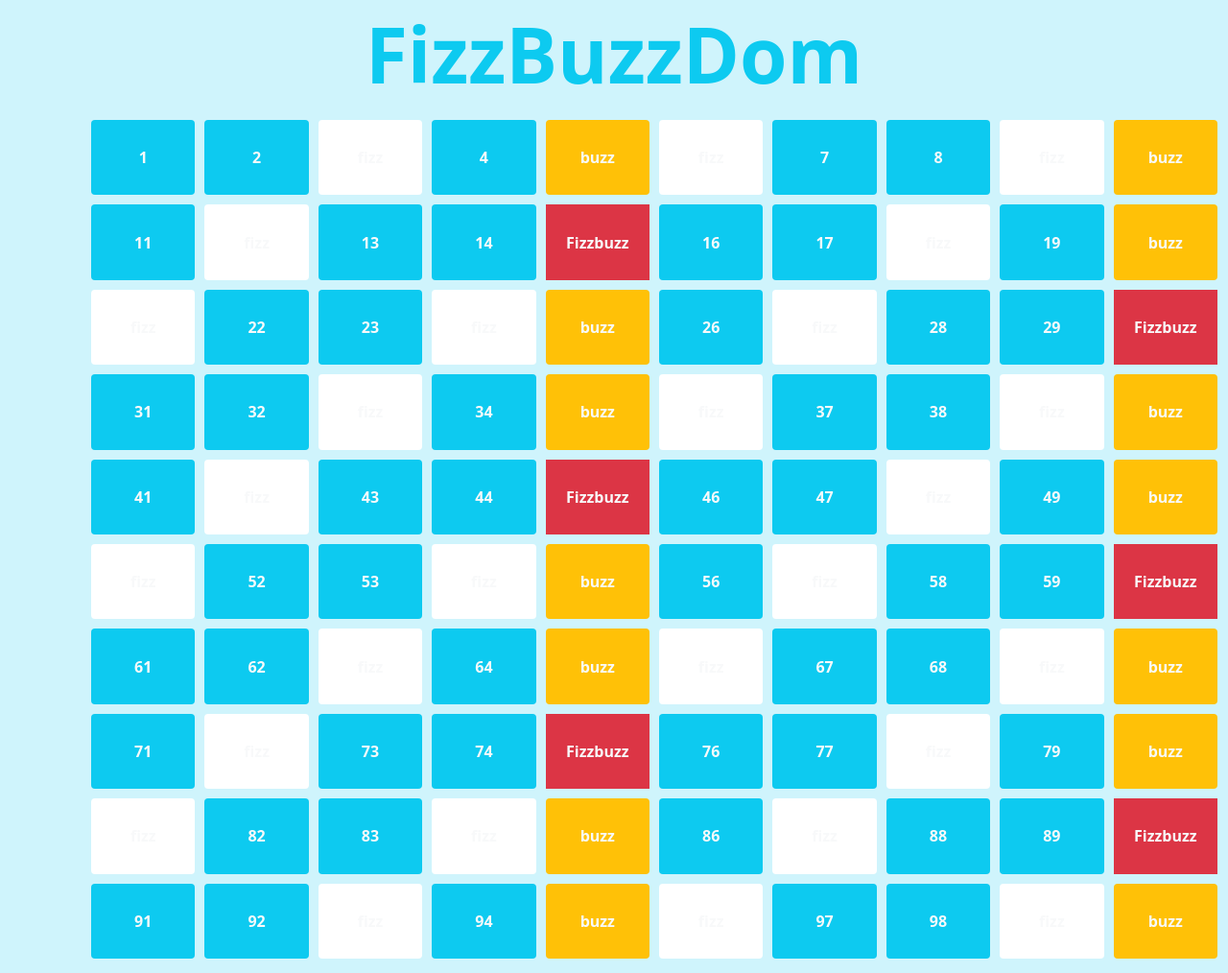
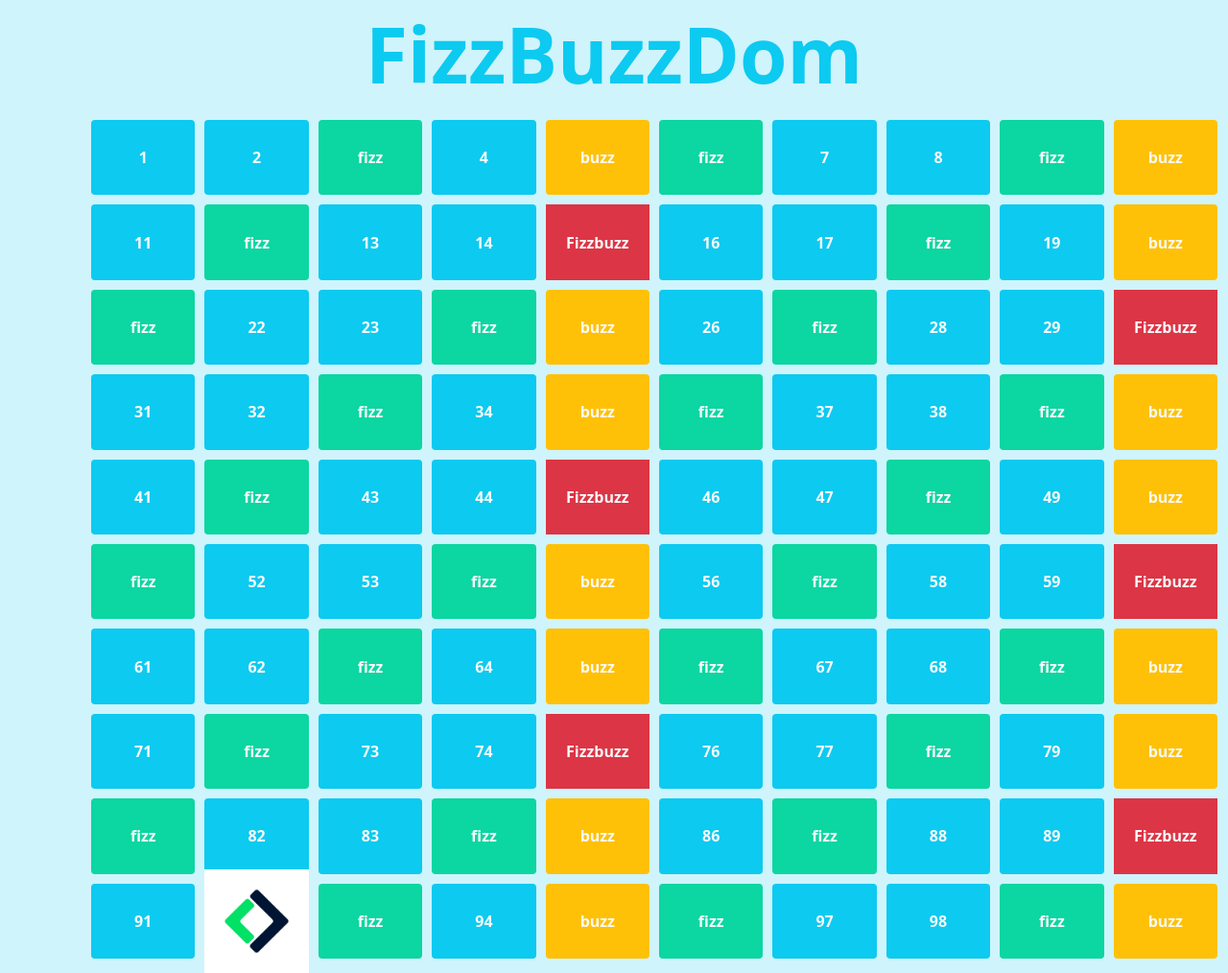
Before and after one commit to GiuseppeIndomenico/js-fizzbuzz, a plain HTML site: page index.html in a window 1280 px wide. Shown: the whole page at 96% size. Drawn offline with nearby package versions, Linux system fonts and the light colour scheme.

Commit message:
inside joke class #92

```diff
--- a/JS/script.js
+++ b/JS/script.js
@@ -7,7 +7,27 @@ Per i numeri che sono sia multipli di 3 che di 5 stampi “FizzBuzz”.*/
 
 for (let i = 1 ; i<= 100; i++){
 
-    if ( i % 5 === 0 && i % 3 === 0 ) {
+    if ( i % 92 === 0) {
+
+
+
+        document.getElementById("cont-box").innerHTML +=
+
+        `
+        <div class="box d-flex align-items-center justify-content-center bg-danger fw-bold ">
+
+        <img class="img-fluid" src="./img/mobile-logo.png" alt="">
+
+        </div>
+
+        `
+
+
+
+
+    }
+
+   else if ( i % 5 === 0 && i % 3 === 0 ) {
 
 
 
--- a/css/style.css
+++ b/css/style.css
@@ -2,7 +2,7 @@
     margin: 5px;
     width: calc(10% - 10px);
     height: 10%;
-    background-color: white;
+
 }
 
 #cont-box{
@@ -12,3 +12,6 @@
 
 
 }
+
+.fizz{background-color:#0cd6a1;
+}
--- a/index.html
+++ b/index.html
@@ -15,21 +15,9 @@
     <div class="container">
         <h1 class="pt-2 text-center display-1 fw-bold text-info">FizzBuzzDom</h1>
 
-
-        <div id="cont-box" class="  d-flex flex-wrap align-items-center justify-content-center p-2">
-
-            <!-- <div class="box d-flex align-items-center justify-content-center m-2"></div> -->
-
-
-
-
-
+           <div id="cont-box" class="  d-flex flex-wrap align-items-center justify-content-center p-2">
 
         </div>
-
-
-
-
 
     </div>
 
```
Also changed, not shown: img/mobile-logo.png (added).
